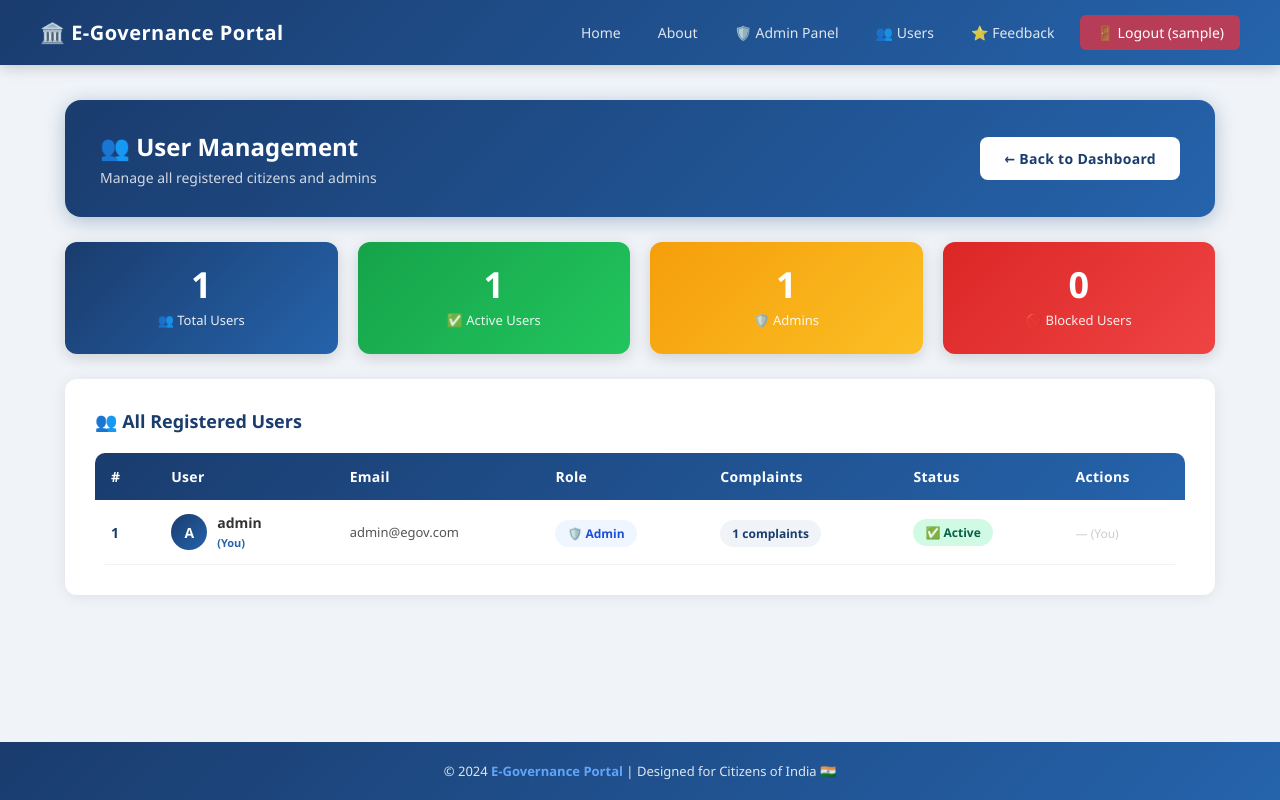
After one commit to shivnandan-kumar/egovportal, a Flask app: page /admin/users in a window 1280 px wide. The commit adds this page. Run offline with Flask 3, Linux system fonts and the light colour scheme; the visitor is signed in with stand-in values (Sample User, id 1); data comes from the database, SQL or seed files in the repository; tables that the repository leaves empty hold one stand-in row (values such as "Sample post").

Commit message:
Added user management for admin

```diff
--- a/app.py
+++ b/app.py
@@ -14,8 +14,8 @@ app.secret_key = 'egovportal_secret_key'
 # ----------------------------------------
 UPLOAD_FOLDER      = 'static/uploads'
 ALLOWED_EXTENSIONS = {'png', 'jpg', 'jpeg', 'gif', 'pdf', 'doc', 'docx'}
-app.config['UPLOAD_FOLDER']        = UPLOAD_FOLDER
-app.config['MAX_CONTENT_LENGTH']   = 5 * 1024 * 1024  # 5MB max
+app.config['UPLOAD_FOLDER']      = UPLOAD_FOLDER
+app.config['MAX_CONTENT_LENGTH'] = 5 * 1024 * 1024  # 5MB max
 
 # Create upload folder if it doesn't exist
 os.makedirs(UPLOAD_FOLDER, exist_ok=True)
@@ -23,6 +23,7 @@ os.makedirs(UPLOAD_FOLDER, exist_ok=True)
 def allowed_file(filename):
     return '.' in filename and \
            filename.rsplit('.', 1)[1].lower() in ALLOWED_EXTENSIONS
+
 
 # ----------------------------------------
 # DATABASE SETUP FUNCTION
@@ -40,7 +41,8 @@ def init_db():
             username TEXT NOT NULL,
             email TEXT UNIQUE NOT NULL,
             password TEXT NOT NULL,
-            role TEXT DEFAULT 'user'
+            role TEXT DEFAULT 'user',
+            is_active INTEGER DEFAULT 1
         )
     ''')
 
@@ -72,11 +74,25 @@ def init_db():
         )
     ''')
 
+    # Create FEEDBACK table
+    cursor.execute('''
+        CREATE TABLE IF NOT EXISTS feedback (
+            id INTEGER PRIMARY KEY AUTOINCREMENT,
+            complaint_id INTEGER NOT NULL,
+            user_id INTEGER NOT NULL,
+            rating INTEGER NOT NULL,
+            comment TEXT,
+            submitted_at TEXT NOT NULL,
+            FOREIGN KEY (complaint_id) REFERENCES complaints(id),
+            FOREIGN KEY (user_id) REFERENCES users(id)
+        )
+    ''')
+
     # Create a default ADMIN account with hashed password
     admin_password = generate_password_hash('admin123')
     cursor.execute('''
-        INSERT OR IGNORE INTO users (username, email, password, role)
-        VALUES ('admin', 'admin@egov.com', ?, 'admin')
+        INSERT OR IGNORE INTO users (username, email, password, role, is_active)
+        VALUES ('admin', 'admin@egov.com', ?, 'admin', 1)
     ''', (admin_password,))
 
     conn.commit()  # Save changes
@@ -127,8 +143,8 @@ def register():
             hashed_password = generate_password_hash(password)
 
             cursor.execute('''
-                INSERT INTO users (username, email, password, role)
-                VALUES (?, ?, ?, 'user')
+                INSERT INTO users (username, email, password, role, is_active)
+                VALUES (?, ?, ?, 'user', 1)
             ''', (username, email, hashed_password))
 
             conn.commit()
@@ -163,9 +179,14 @@ def login():
         user = cursor.fetchone()
         conn.close()
 
-        # Now check if password matches the hash
+        # Check password matches the hash
         if user and not check_password_hash(user[3], password):
             user = None
+
+        # Check if user is blocked
+        if user and len(user) > 5 and user[5] == 0:
+            flash('❌ Your account has been blocked! Contact admin.', 'danger')
+            return redirect(url_for('login'))
 
         if user:
             # Save user info in session
@@ -244,8 +265,8 @@ def user_dashboard():
     total_count    = len(all_complaints)
 
     # Apply pagination
-    offset     = (page - 1) * per_page
-    query     += f' LIMIT {per_page} OFFSET {offset}'
+    offset  = (page - 1) * per_page
+    query  += f' LIMIT {per_page} OFFSET {offset}'
     cursor.execute(query, params)
     complaints = cursor.fetchall()
 
@@ -376,8 +397,8 @@ def admin_dashboard():
     total_count    = len(all_complaints)
 
     # Apply pagination
-    offset     = (page - 1) * per_page
-    paginated  = query + f' LIMIT {per_page} OFFSET {offset}'
+    offset    = (page - 1) * per_page
+    paginated = query + f' LIMIT {per_page} OFFSET {offset}'
     cursor.execute(paginated, params)
     complaints = cursor.fetchall()
 
@@ -568,15 +589,110 @@ def view_timeline(complaint_id):
 
 
 # ----------------------------------------
-# SERVE UPLOADED FILES
+# USER MANAGEMENT (ADMIN)
 # ----------------------------------------
-@app.route('/uploads/<filename>')
-def uploaded_file(filename):
-    from flask import send_from_directory
-    return send_from_directory(app.config['UPLOAD_FOLDER'], filename)
+@app.route('/admin/users')
+def manage_users():
+    if 'user_id' not in session or session['role'] != 'admin':
+        flash('❌ Access denied!', 'danger')
+        return redirect(url_for('login'))
+
+    conn   = sqlite3.connect('database.db')
+    cursor = conn.cursor()
+
+    cursor.execute('''
+        SELECT users.*, COUNT(complaints.id) as complaint_count
+        FROM users
+        LEFT JOIN complaints ON users.id = complaints.user_id
+        GROUP BY users.id
+        ORDER BY users.id DESC
+    ''')
+    users = cursor.fetchall()
+    conn.close()
+
+    # Count stats
+    total_users   = len(users)
+    active_users  = sum(1 for u in users if len(u) > 5 and u[5] == 1)
+    admin_users   = sum(1 for u in users if u[4] == 'admin')
+    blocked_users = sum(1 for u in users if len(u) > 5 and u[5] == 0)
+
+    return render_template('manage_users.html',
+                           users         = users,
+                           total_users   = total_users,
+                           active_users  = active_users,
+                           admin_users   = admin_users,
+                           blocked_users = blocked_users)
 
 
-    # ----------------------------------------
+# ----------------------------------------
+# TOGGLE USER STATUS (BLOCK/UNBLOCK)
+# ----------------------------------------
+@app.route('/admin/toggle-user/<int:user_id>')
+def toggle_user(user_id):
+    if 'user_id' not in session or session['role'] != 'admin':
+        flash('❌ Access denied!', 'danger')
+        return redirect(url_for('login'))
+
+    # Prevent admin from blocking themselves
+    if user_id == session['user_id']:
+        flash('❌ You cannot block yourself!', 'danger')
+        return redirect(url_for('manage_users'))
+
+    conn   = sqlite3.connect('database.db')
+    cursor = conn.cursor()
+
+    # Get current status
+    cursor.execute('SELECT is_active, username FROM users WHERE id = ?', (user_id,))
+    user = cursor.fetchone()
+
+    if user:
+        new_status  = 0 if user[0] == 1 else 1
+        cursor.execute('UPDATE users SET is_active = ? WHERE id = ?',
+                       (new_status, user_id))
+        conn.commit()
+
+        status_text = 'activated' if new_status == 1 else 'blocked'
+        flash(f'✅ User "{user[1]}" has been {status_text}!', 'success')
+
+    conn.close()
+    return redirect(url_for('manage_users'))
+
+
+# ----------------------------------------
+# TOGGLE USER ROLE (PROMOTE/DEMOTE)
+# ----------------------------------------
+@app.route('/admin/toggle-role/<int:user_id>')
+def toggle_role(user_id):
+    if 'user_id' not in session or session['role'] != 'admin':
+        flash('❌ Access denied!', 'danger')
+        return redirect(url_for('login'))
+
+    # Prevent admin from demoting themselves
+    if user_id == session['user_id']:
+        flash('❌ You cannot change your own role!', 'danger')
+        return redirect(url_for('manage_users'))
+
+    conn   = sqlite3.connect('database.db')
+    cursor = conn.cursor()
+
+    # Get current role
+    cursor.execute('SELECT role, username FROM users WHERE id = ?', (user_id,))
+    user = cursor.fetchone()
+
+    if user:
+        new_role = 'user' if user[0] == 'admin' else 'admin'
+        cursor.execute('UPDATE users SET role = ? WHERE id = ?',
+                       (new_role, user_id))
+        conn.commit()
+
+        action_text = 'promoted to Admin' if new_role == 'admin' else 'demoted to User'
+        flash(f'✅ User "{user[1]}" has been {action_text}!', 'success')
+
+    conn.close()
+    return redirect(url_for('manage_users'))
+
+
+# ----------------------------------------
 # SUBMIT FEEDBACK ROUTE
 # ----------------------------------------
 @app.route('/feedback/<int:complaint_id>', methods=['GET', 'POST'])
@@ -672,6 +788,15 @@ def view_feedback():
 
 
 # ----------------------------------------
+# SERVE UPLOADED FILES
+# ----------------------------------------
+@app.route('/uploads/<filename>')
+def uploaded_file(filename):
+    from flask import send_from_directory
+    return send_from_directory(app.config['UPLOAD_FOLDER'], filename)
+
+
+# ----------------------------------------
 # 404 ERROR PAGE
 # ----------------------------------------
 @app.errorhandler(404)
--- a/templates/base.html
+++ b/templates/base.html
@@ -353,6 +353,7 @@
                 {% if session.role == 'admin' %}
                     <!-- ✅ ADDED Feedback link for admin -->
                     <a href="/admin">🛡️ Admin Panel</a>
+                    <a href="/admin/users">👥 Users</a>
                     <a href="/admin/feedback">⭐ Feedback</a>
                 {% else %}
                     <a href="/dashboard">📋 My Complaints</a>
--- /dev/null
+++ b/templates/manage_users.html
@@ -0,0 +1,161 @@
+{% extends 'base.html' %}
+
+{% block title %}Manage Users - E-Governance Portal{% endblock %}
+
+{% block content %}
+
+<!-- ====== HEADER ====== -->
+<div style="background: linear-gradient(135deg, #1a3c6e 0%, #2563ab 100%); border-radius: 16px; padding: 30px 35px; margin-bottom: 25px; display: flex; justify-content: space-between; align-items: center; box-shadow: 0 4px 20px rgba(26,60,110,0.3); flex-wrap: wrap; gap: 15px;">
+    <div>
+        <h2 style="color: white; font-size: 24px; font-weight: 800; margin-bottom: 5px;">
+            👥 User Management
+        </h2>
+        <p style="color: rgba(255,255,255,0.8); font-size: 14px;">
+            Manage all registered citizens and admins
+        </p>
+    </div>
+    <a href="/admin" class="btn" style="background: white; color: #1a3c6e; font-weight: 700; padding: 12px 24px; font-size: 14px;">
+        ← Back to Dashboard
+    </a>
+</div>
+
+<!-- ====== STATS SECTION ====== -->
+<div class="stats-grid" style="margin-bottom: 25px;">
+
+    <div class="stat-card stat-blue">
+        <div class="stat-number">{{ total_users }}</div>
+        <div class="stat-label">👥 Total Users</div>
+    </div>
+
+    <div class="stat-card stat-green">
+        <div class="stat-number">{{ active_users }}</div>
+        <div class="stat-label">✅ Active Users</div>
+    </div>
+
+    <div class="stat-card stat-yellow">
+        <div class="stat-number">{{ admin_users }}</div>
+        <div class="stat-label">🛡️ Admins</div>
+    </div>
+
+    <div class="stat-card stat-red">
+        <div class="stat-number">{{ blocked_users }}</div>
+        <div class="stat-label">🚫 Blocked Users</div>
+    </div>
+
+</div>
+
+<!-- ====== USERS TABLE ====== -->
+<div class="card">
+
+    <h3 style="color: #1a3c6e; font-size: 18px; font-weight: 700; margin-bottom: 20px;">
+        👥 All Registered Users
+    </h3>
+
+    {% if users %}
+    <div class="table-wrapper">
+        <table>
+            <thead>
+                <tr>
+                    <th>#</th>
+                    <th>User</th>
+                    <th>Email</th>
+                    <th>Role</th>
+                    <th>Complaints</th>
+                    <th>Status</th>
+                    <th>Actions</th>
+                </tr>
+            </thead>
+            <tbody>
+                {% for user in users %}
+                <tr>
+                    <td style="font-weight: 600; color: #1a3c6e;">{{ user[0] }}</td>
+
+                    <!-- User Avatar & Name -->
+                    <td>
+                        <div style="display: flex; align-items: center; gap: 10px;">
+                            <div style="width: 36px; height: 36px; background: linear-gradient(135deg, #1a3c6e, #2563ab); border-radius: 50%; display: flex; align-items: center; justify-content: center; color: white; font-size: 14px; font-weight: 700; flex-shrink: 0;">
+                                {{ user[1][0].upper() }}
+                            </div>
+                            <div>
+                                <p style="font-weight: 600; font-size: 14px; color: #333; margin: 0;">{{ user[1] }}</p>
+                                {% if user[0] == session.user_id %}
+                                <span style="font-size: 11px; color: #2563ab; font-weight: 600;">(You)</span>
+                                {% endif %}
+                            </div>
+                        </div>
+                    </td>
+
+                    <!-- Email -->
+                    <td style="color: #555; font-size: 13px;">{{ user[2] }}</td>
+
+                    <!-- Role -->
+                    <td>
+                        {% if user[4] == 'admin' %}
+                            <span style="background: #eff6ff; color: #1d4ed8; padding: 5px 12px; border-radius: 20px; font-size: 12px; font-weight: 600;">
+                                🛡️ Admin
+                            </span>
+                        {% else %}
+                            <span style="background: #f0fdf4; color: #16a34a; padding: 5px 12px; border-radius: 20px; font-size: 12px; font-weight: 600;">
+                                👤 User
+                            </span>
+                        {% endif %}
+                    </td>
+
+                    <!-- Complaint Count -->
+                    <td>
+                        <span style="background: #f0f4f8; color: #1a3c6e; padding: 5px 12px; border-radius: 20px; font-size: 12px; font-weight: 600;">
+                            {{ user[6] }} complaints
+                        </span>
+                    </td>
+
+                    <!-- Status -->
+                    <td>
+                        {% if user[5] == 1 %}
+                            <span class="badge badge-resolved">✅ Active</span>
+                        {% else %}
+                            <span class="badge badge-high">🚫 Blocked</span>
+                        {% endif %}
+                    </td>
+
+                    <!-- Actions -->
+                    <td>
+                        {% if user[0] != session.user_id %}
+                        <div style="display: flex; gap: 8px; flex-wrap: wrap;">
+
+                            <!-- Block/Unblock Button -->
+                            <a href="/admin/toggle-user/{{ user[0] }}"
+                               style="padding: 5px 12px; border-radius: 6px; font-size: 12px; font-weight: 600; text-decoration: none;
+                               {% if user[5] == 1 %}background: #fee2e2; color: #991b1b;{% else %}background: #d1fae5; color: #065f46;{% endif %}">
+                                {% if user[5] == 1 %}🚫 Block{% else %}✅ Unblock{% endif %}
+                            </a>
+
+                            <!-- Promote/Demote Button -->
+                            <a href="/admin/toggle-role/{{ user[0] }}"
+                               style="padding: 5px 12px; border-radius: 6px; font-size: 12px; font-weight: 600; text-decoration: none;
+                               {% if user[4] == 'admin' %}background: #fef3c7; color: #92400e;{% else %}background: #eff6ff; color: #1d4ed8;{% endif %}">
+                                {% if user[4] == 'admin' %}👤 Demote{% else %}🛡️ Promote{% endif %}
+                            </a>
+
+                        </div>
+                        {% else %}
+                        <span style="color: #ccc; font-size: 12px;">— (You)</span>
+                        {% endif %}
+                    </td>
+
+                </tr>
+                {% endfor %}
+            </tbody>
+        </table>
+    </div>
+
+    {% else %}
+    <div style="text-align: center; padding: 60px 20px;">
+        <div style="font-size: 70px; margin-bottom: 15px;">📭</div>
+        <h3 style="color: #1a3c6e; margin-bottom: 10px;">No Users Found</h3>
+        <p style="color: #888; font-size: 14px;">No users have registered yet.</p>
+    </div>
+    {% endif %}
+
+</div>
+
+{% endblock %}
```
